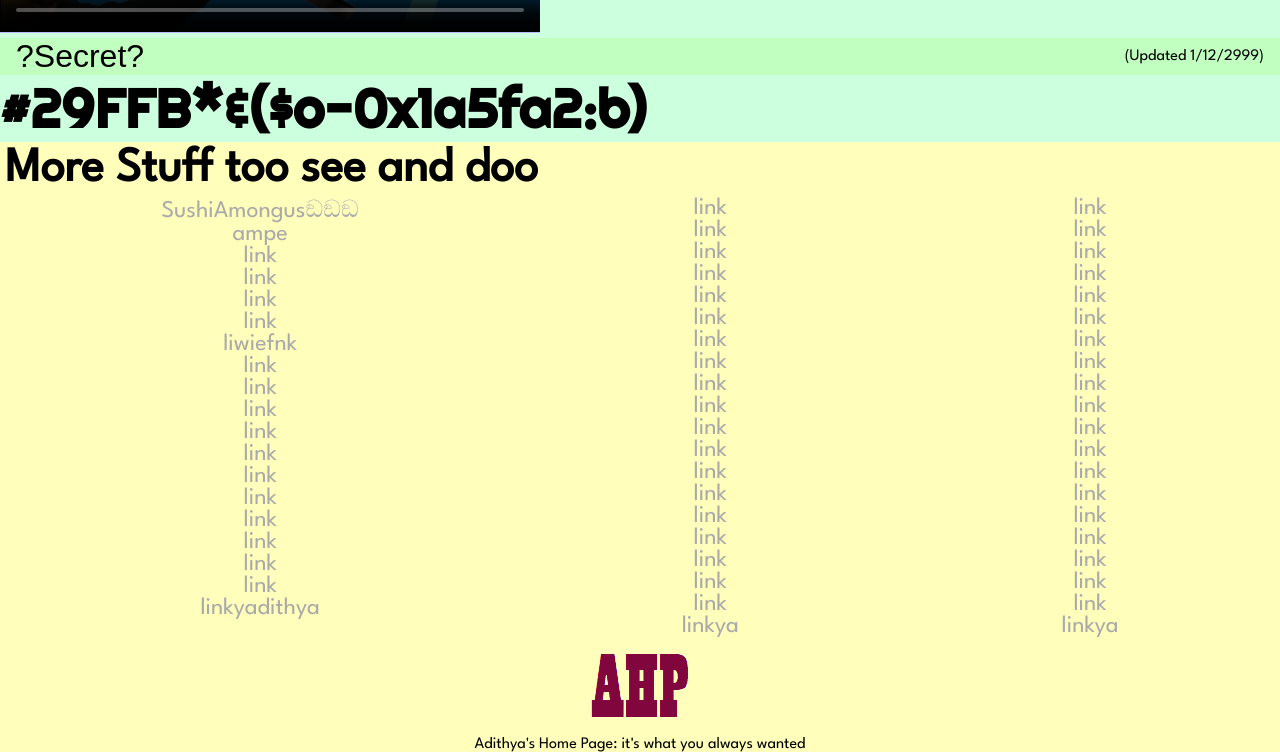
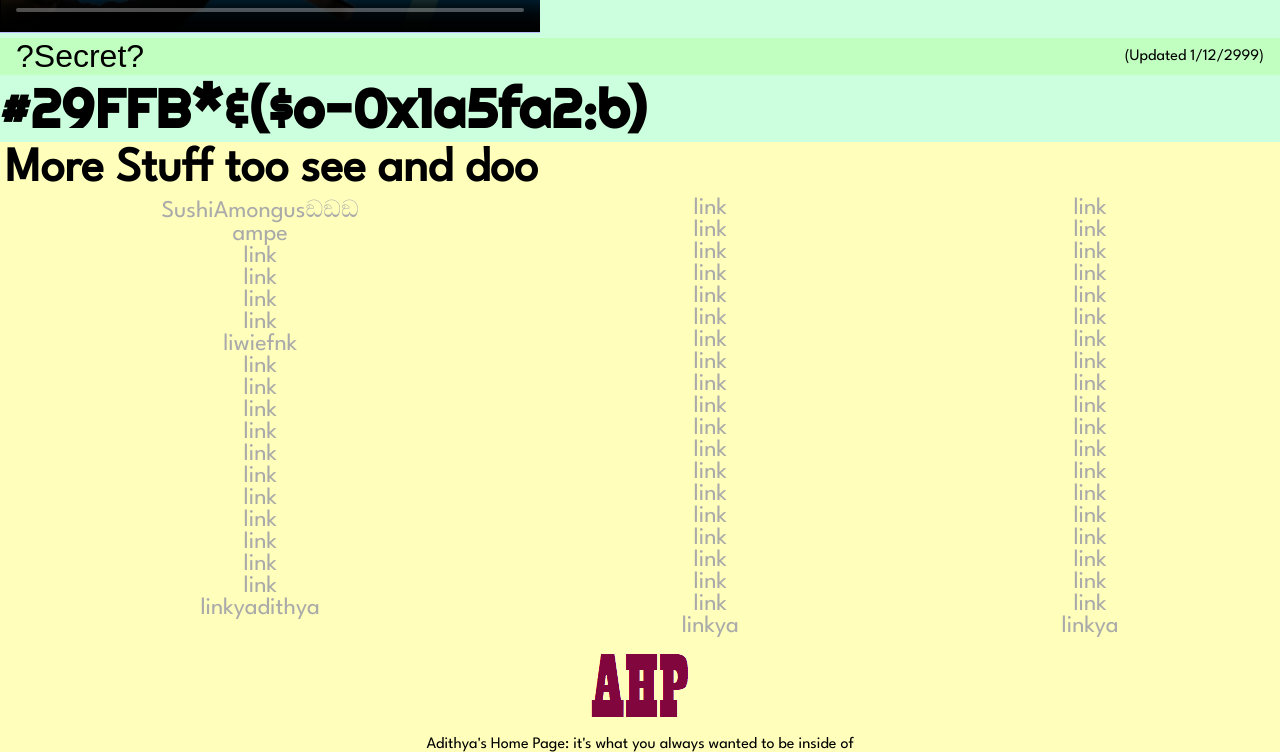
Before and after one commit to ahplegacy/ahpunblocked.github.io, a plain HTML site: page index.html in a window 1280 px wide. Shown: the part 2665-3417 px from the top of the page. Drawn offline with Linux system fonts and the light colour scheme; grey boxes are pictures that could not be loaded; a web font is replaced by a local one.

Commit message:
index.html

```diff
--- a/index.html
+++ b/index.html
@@ -222,7 +222,7 @@
             </div>
             <div id="right">
                 <img src="favicon.ico">
-                <p>Adithya's Home Page: it's what you always wanted</p>
+                <p>Adithya's Home Page: it's what you always wanted to be inside of</p>
             </div>
         </footer>
     </body>
```
